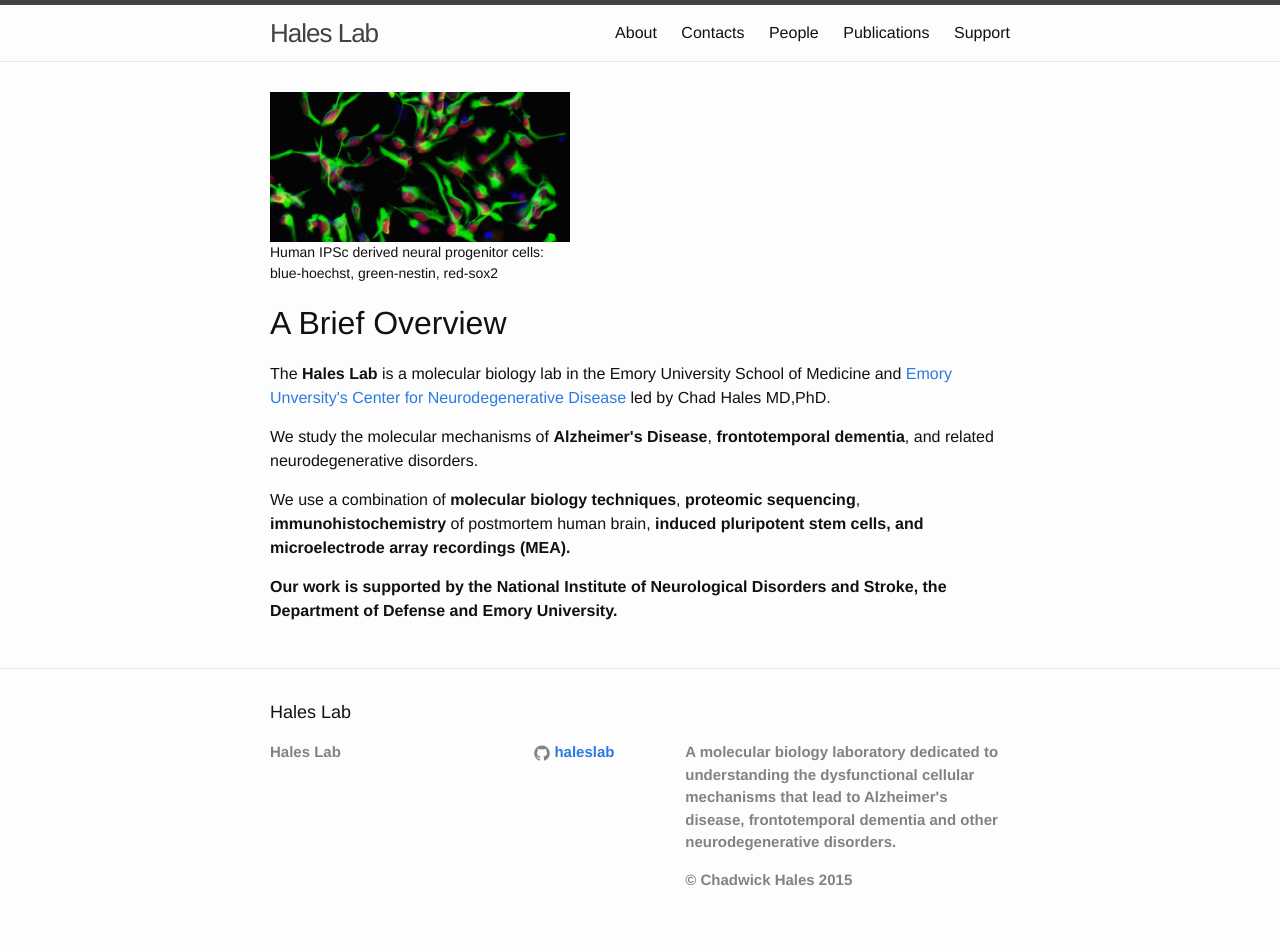
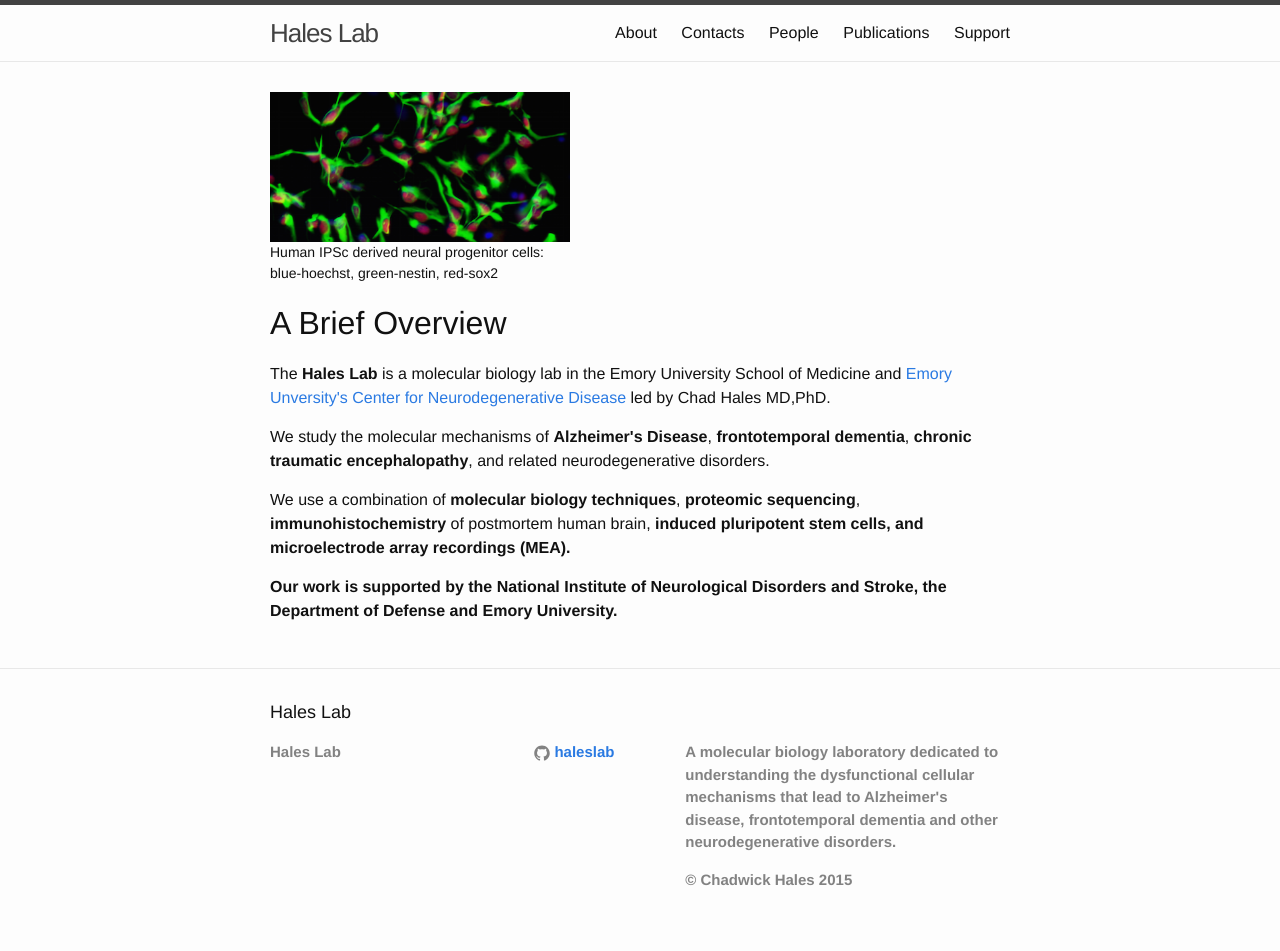
Before and after one commit to haleslab/haleslab.github.io, a Jekyll site: the page built from index.html, in a window 1280 px wide. Built offline with Jekyll 4.4.1, drawn with Linux system fonts in a browser that asks for light colours; the list of posts is cut into pages by our own code.

Commit message:
People update 2

```diff
--- a/index.html
+++ b/index.html
@@ -16,7 +16,7 @@ layout: default
        <a href="http://www.cnd.emory.edu/">Emory Unversity's Center for
          Neurodegenerative Disease</a> led by Chad Hales MD,PhD.</p>
 
-  <p>We study the molecular mechanisms of <b>Alzheimer's Disease</b>, <b>frontotemporal dementia</b>,
+  <p>We study the molecular mechanisms of <b>Alzheimer's Disease</b>, <b>frontotemporal dementia</b>, <b>chronic traumatic encephalopathy</b>,
     and related neurodegenerative disorders.
 
   <p>We use a combination of <b>molecular biology techniques</b>, <b>proteomic
```
Also changed, not shown: people.md (+1 -0 lines).
